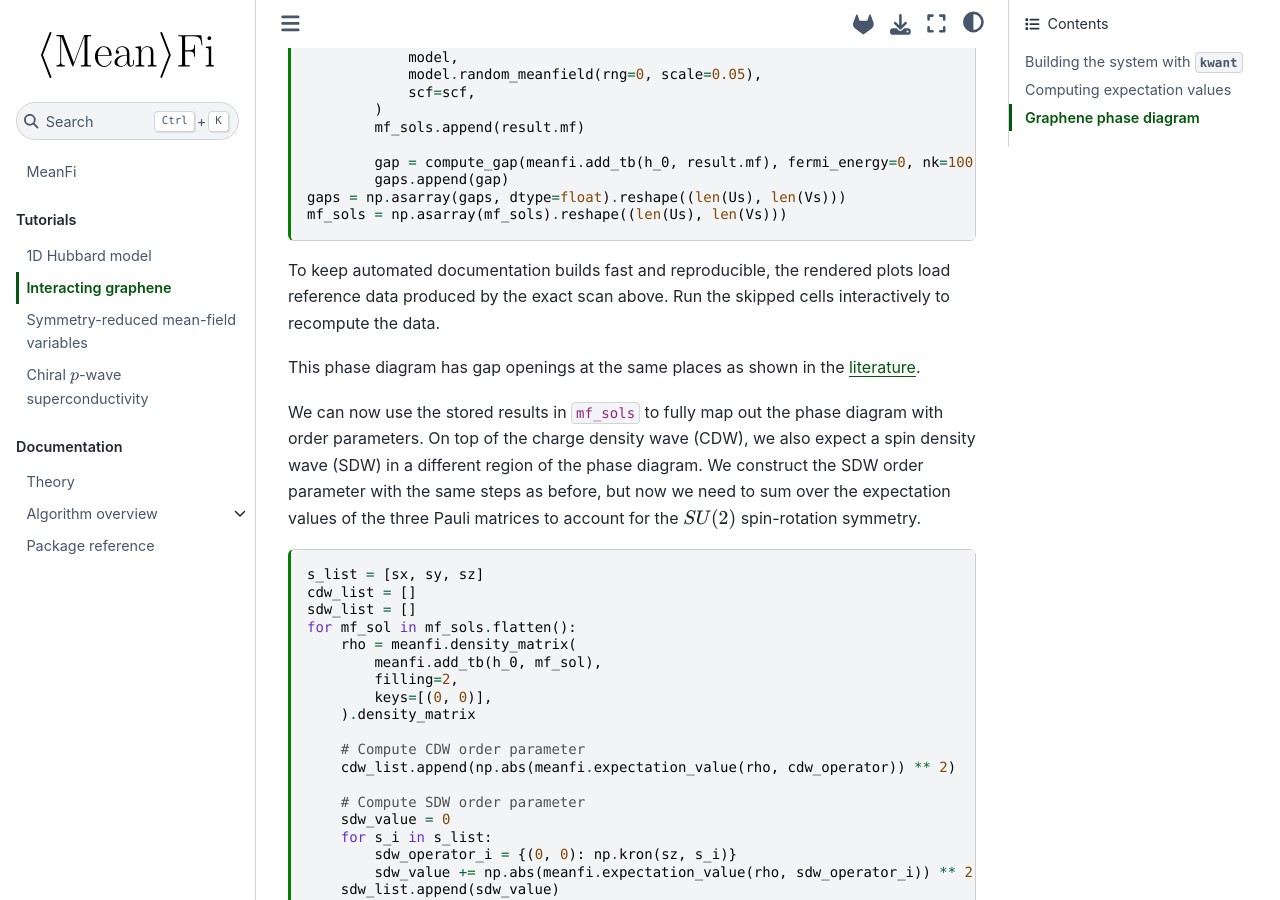
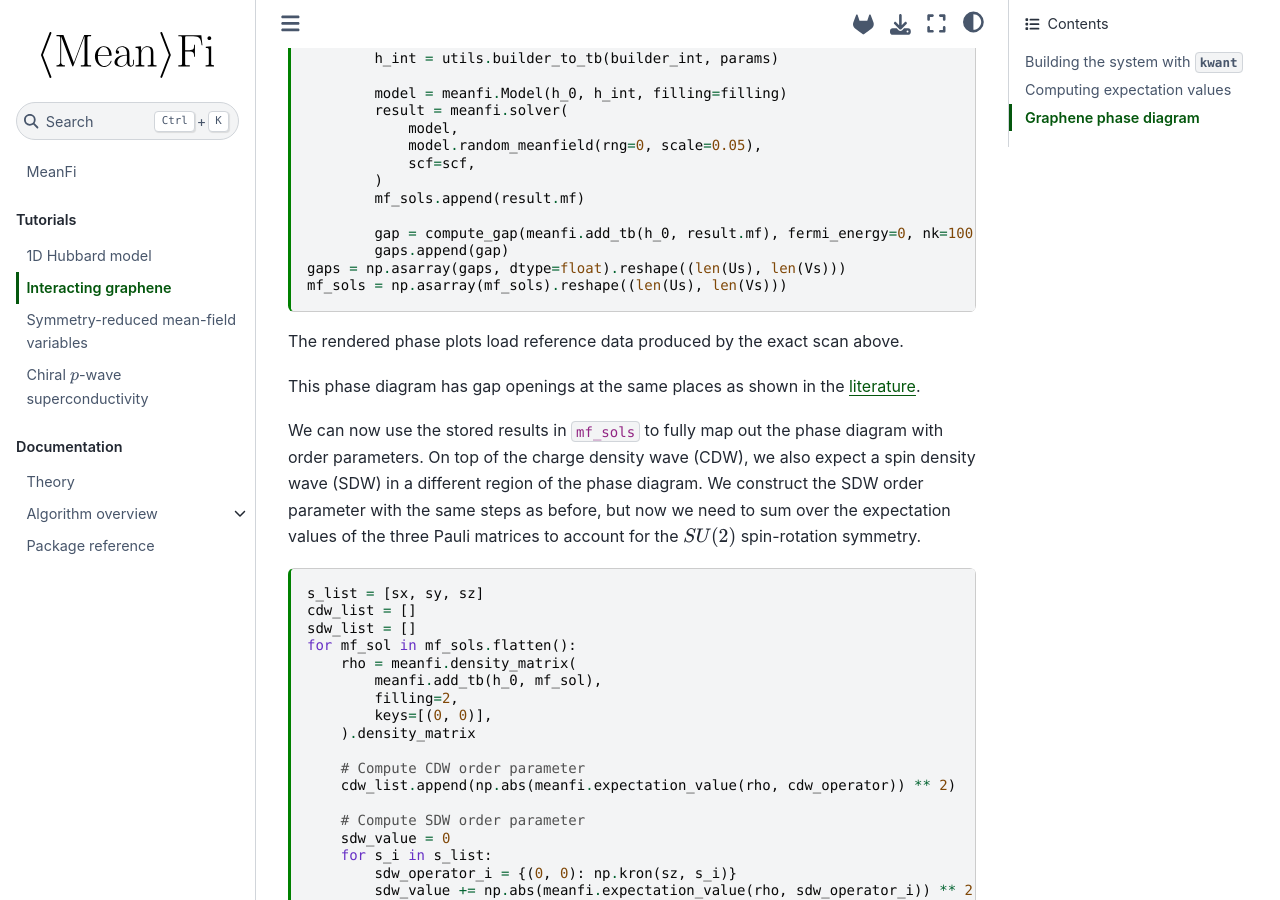
Before and after one commit to quantum-tinkerer/MeanFi, a Sphinx documentation site: the page built from docs/source/tutorial/graphene_example.md, in a window 1280 px wide and 900 px high, scrolled down 3868 px. Built offline with Sphinx 7.4.7 and the Sphinx Book theme 1.1.4, drawn with Linux system fonts in a browser that asks for light colours; pages that are not in the unit, such as notebooks, are missing from menus; cross-references to code outside the pages are shown as plain code; some of the changed lines change nothing that is shown; some of the changed text lies outside the part shown.

Commit message:
Bound all graphene docs calculations

````diff
--- a/docs/source/tutorial/graphene_example.md
+++ b/docs/source/tutorial/graphene_example.md
@@ -97,6 +97,8 @@
 We then generate a random guess for the mean-field solution and solve the system.
 
 ```{code-cell} ipython3
+:tags: [skip-execution]
+
 filling = 2
 model = meanfi.Model(h_0, h_int, filling=2)
 result = meanfi.solver(
@@ -114,6 +116,8 @@
 In this case, we compute the CDW order parameter by measuring the expectation value of the $\sigma_z$ operator acting on the graphene sublattice degree of freedom.
 
 ```{code-cell} ipython3
+:tags: [skip-execution]
+
 cdw_operator = {(0, 0): np.kron(sz, np.eye(2))}
 
 rho_result = meanfi.density_matrix(
@@ -132,6 +136,22 @@
 cdw_order_parameter = meanfi.expectation_value(rho, cdw_operator)
 cdw_order_parameter_0 = meanfi.expectation_value(rho_0, cdw_operator)
 
+print(
+    f"CDW order parameter for interacting system: {np.round(np.abs(cdw_order_parameter), 2)}"
+)
+print(
+    f"CDW order parameter for non-interacting system: {np.round(np.abs(cdw_order_parameter_0), 2)}"
+)
+```
+
+Automated documentation builds load deterministic reference values for the expensive FermiSimplex calculations. Run the skipped cells interactively to recompute them.
+
+```{code-cell} ipython3
+:tags: [remove-input]
+
+single_point_data = np.load("data/graphene_phase_diagram.npz")
+cdw_order_parameter = single_point_data["cdw_interacting"]
+cdw_order_parameter_0 = single_point_data["cdw_noninteracting"]
 print(
     f"CDW order parameter for interacting system: {np.round(np.abs(cdw_order_parameter), 2)}"
 )
@@ -189,7 +209,7 @@
 mf_sols = np.asarray(mf_sols).reshape((len(Us), len(Vs)))
 ```
 
-To keep automated documentation builds fast and reproducible, the rendered plots load reference data produced by the exact scan above. Run the skipped cells interactively to recompute the data.
+The rendered phase plots load reference data produced by the exact scan above.
 
 ```{code-cell} ipython3
 :tags: [remove-input]
````
Also changed, not shown: 1 other file.
